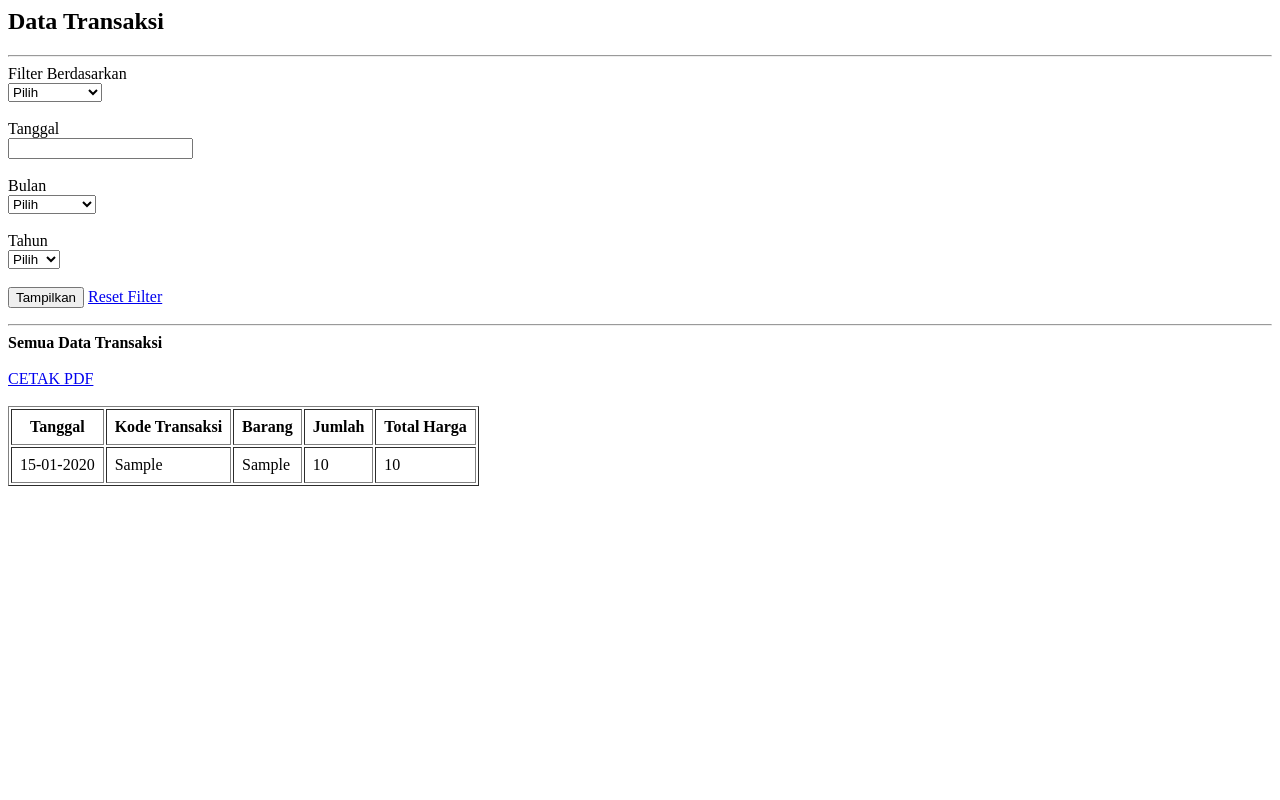
After one commit to tomi-atom/purch, a CodeIgniter app: page /database/index.php/transaksi/index in a window 1280 px wide. The commit adds this page. Run offline with CodeIgniter, Linux system fonts and the light colour scheme; tables that the repository leaves empty or names only in its code hold one stand-in row (values such as "Sample post"); some libraries are stand-ins or nearby versions.

Commit message:
90% nambah fitur filter dan cetak dlain

```diff
--- a/application/config/routes.php
+++ b/application/config/routes.php
@@ -62,6 +62,8 @@ $route['editBarangOld'] = "barang/editBarangOld";
 $route['editBarangOld/(:num)'] = "barang/editBarangOld/$1";
 $route['editBarang'] = "barang/editBarang";
 $route['deleteBarang'] = "barang/deleteBarang";
+$route['cetak_produk'] = "laporan/cetak_produk";
+
 
 
 
--- /dev/null
+++ b/application/controllers/Transaksi.php
@@ -0,0 +1,86 @@
+<?php if ( ! defined('BASEPATH')) exit('No direct script access allowed');
+class Transaksi extends CI_Controller {
+
+    public function __construct(){
+        parent::__construct();
+
+        $this->load->model('TransaksiModel');
+    }
+
+    public function index(){
+        if(isset($_GET['filter']) && ! empty($_GET['filter'])){ // Cek apakah user telah memilih filter dan klik tombol tampilkan
+            $filter = $_GET['filter']; // Ambil data filder yang dipilih user
+            if($filter == '1'){ // Jika filter nya 1 (per tanggal)
+                $tgl = $_GET['tanggal'];
+
+                $ket = 'Data Transaksi Tanggal '.date('d-m-y', strtotime($tgl));
+                $url_cetak = 'transaksi/cetak?filter=1&tahun='.$tgl;
+                $transaksi = $this->TransaksiModel->view_by_date($tgl); // Panggil fungsi view_by_date yang ada di TransaksiModel
+            }else if($filter == '2'){ // Jika filter nya 2 (per bulan)
+                $bulan = $_GET['bulan'];
+                $tahun = $_GET['tahun'];
+                $nama_bulan = array('', 'Januari','Februari','Maret','April','Mei','Juni','Juli','Agustus','September','Oktober','November','Desember');
+
+                $ket = 'Data Transaksi Bulan '.$nama_bulan[$bulan].' '.$tahun;
+                $url_cetak = 'transaksi/cetak?filter=2&bulan='.$bulan.'&tahun='.$tahun;
+                $transaksi = $this->TransaksiModel->view_by_month($bulan, $tahun); // Panggil fungsi view_by_month yang ada di TransaksiModel
+            }else{ // Jika filter nya 3 (per tahun)
+                $tahun = $_GET['tahun'];
+
+                $ket = 'Data Transaksi Tahun '.$tahun;
+                $url_cetak = 'transaksi/cetak?filter=3&tahun='.$tahun;
+                $transaksi = $this->TransaksiModel->view_by_year($tahun); // Panggil fungsi view_by_year yang ada di TransaksiModel
+            }
+        }else{ // Jika user tidak mengklik tombol tampilkan
+            $ket = 'Semua Data Transaksi';
+            $url_cetak = 'transaksi/cetak';
+            $transaksi = $this->TransaksiModel->view_all(); // Panggil fungsi view_all yang ada di TransaksiModel
+        }
+
+        $data['ket'] = $ket;
+        $data['url_cetak'] = base_url('index.php/'.$url_cetak);
+        $data['transaksi'] = $transaksi;
+        $data['option_tahun'] = $this->TransaksiModel->option_tahun();
+        $this->load->view('view', $data);
+    }
+
+    public function cetak(){
+        if(isset($_GET['filter']) && ! empty($_GET['filter'])){ // Cek apakah user telah memilih filter dan klik tombol tampilkan
+            $filter = $_GET['filter']; // Ambil data filder yang dipilih user
+            if($filter == '1'){ // Jika filter nya 1 (per tanggal)
+                $tgl = $_GET['tanggal'];
+
+                $ket = 'Data Transaksi Tanggal '.date('d-m-y', strtotime($tgl));
+                $transaksi = $this->TransaksiModel->view_by_date($tgl); // Panggil fungsi view_by_date yang ada di TransaksiModel
+            }else if($filter == '2'){ // Jika filter nya 2 (per bulan)
+                $bulan = $_GET['bulan'];
+                $tahun = $_GET['tahun'];
+                $nama_bulan = array('', 'Januari','Februari','Maret','April','Mei','Juni','Juli','Agustus','September','Oktober','November','Desember');
+
+                $ket = 'Data Transaksi Bulan '.$nama_bulan[$bulan].' '.$tahun;
+                $transaksi = $this->TransaksiModel->view_by_month($bulan, $tahun); // Panggil fungsi view_by_month yang ada di TransaksiModel
+            }else{ // Jika filter nya 3 (per tahun)
+                $tahun = $_GET['tahun'];
+
+                $ket = 'Data Transaksi Tahun '.$tahun;
+                $transaksi = $this->TransaksiModel->view_by_year($tahun); // Panggil fungsi view_by_year yang ada di TransaksiModel
+            }
+        }else{ // Jika user tidak mengklik tombol tampilkan
+            $ket = 'Semua Data Transaksi';
+            $transaksi = $this->TransaksiModel->view_all(); // Panggil fungsi view_all yang ada di TransaksiModel
+        }
+
+        $data['ket'] = $ket;
+        $data['transaksi'] = $transaksi;
+
+        ob_start();
+        $this->load->view('print', $data);
+        $html = ob_get_contents();
+        ob_end_clean();
+
+        require_once('./assets/html2pdf/html2pdf.class.php');
+        $pdf = new HTML2PDF('P','A4','en');
+        $pdf->WriteHTML($html);
+        $pdf->Output('Data Transaksi.pdf', 'D');
+    }
+}
--- /dev/null
+++ b/application/models/TransaksiModel.php
@@ -0,0 +1,34 @@
+<?php if ( ! defined('BASEPATH')) exit('No direct script access allowed');
+class TransaksiModel extends CI_Model {
+    public function view_by_date($date){
+        $this->db->where('DATE(tgl)', $date); // Tambahkan where tanggal nya
+
+        return $this->db->get('transaksi')->result();// Tampilkan data transaksi sesuai tanggal yang diinput oleh user pada filter
+    }
+
+    public function view_by_month($month, $year){
+        $this->db->where('MONTH(tgl)', $month); // Tambahkan where bulan
+        $this->db->where('YEAR(tgl)', $year); // Tambahkan where tahun
+
+        return $this->db->get('transaksi')->result(); // Tampilkan data transaksi sesuai bulan dan tahun yang diinput oleh user pada filter
+    }
+
+    public function view_by_year($year){
+        $this->db->where('YEAR(tgl)', $year); // Tambahkan where tahun
+
+        return $this->db->get('transaksi')->result(); // Tampilkan data transaksi sesuai tahun yang diinput oleh user pada filter
+    }
+
+    public function view_all(){
+        return $this->db->get('transaksi')->result(); // Tampilkan semua data transaksi
+    }
+
+    public function option_tahun(){
+        $this->db->select('YEAR(tgl) AS tahun'); // Ambil Tahun dari field tgl
+        $this->db->from('transaksi'); // select ke tabel transaksi
+        $this->db->order_by('YEAR(tgl)'); // Urutkan berdasarkan tahun secara Ascending (ASC)
+        $this->db->group_by('YEAR(tgl)'); // Group berdasarkan tahun pada field tgl
+
+        return $this->db->get()->result(); // Ambil data pada tabel transaksi sesuai kondisi diatas
+    }
+}
--- a/application/models/barang_model.php
+++ b/application/models/barang_model.php
@@ -145,6 +145,10 @@ class Barang_model extends CI_Model
 
         return $this->db->affected_rows();
     }
+    function deleterecords($id)
+    {
+        $this->db->query("delete  from users where user_id='".$id."'");
+    }
 
 
     /**
--- a/application/views/addNew.php
+++ b/application/views/addNew.php
@@ -57,7 +57,7 @@
                                 <div class="col-md-6">
                                     <div class="form-group">
                                         <label for="mobile">Mobile Number</label>
-                                        <input type="text" class="form-control required digits" id="mobile" name="mobile" maxlength="10">
+                                        <input type="text" class="form-control required digits" id="mobile" name="mobile" maxlength="20">
                                     </div>
                                 </div>
                                 <div class="col-md-6">
--- /dev/null
+++ b/application/views/view.php
@@ -0,0 +1,112 @@
+<html>
+<head>
+    <title>PDF</title>
+
+    <link rel="stylesheet" href="<?php echo base_url('assets/jquery-ui/jquery-ui.min.css'); ?>" /> <!-- Load file css jquery-ui -->
+    <script src="<?php echo base_url('assets/jquery.min.js'); ?>"></script> <!-- Load file jquery -->
+</head>
+<body>
+<h2>Data Transaksi</h2><hr>
+<form method="get" action="">
+    <label>Filter Berdasarkan</label><br>
+    <select name="filter" id="filter">
+        <option value="">Pilih</option>
+        <option value="1">Per Tanggal</option>
+        <option value="2">Per Bulan</option>
+        <option value="3">Per Tahun</option>
+    </select>
+    <br /><br />
+    <div id="form-tanggal">
+        <label>Tanggal</label><br>
+        <input type="text" name="tanggal" class="input-tanggal" />
+        <br /><br />
+    </div>
+    <div id="form-bulan">
+        <label>Bulan</label><br>
+        <select name="bulan">
+            <option value="">Pilih</option>
+            <option value="1">Januari</option>
+            <option value="2">Februari</option>
+            <option value="3">Maret</option>
+            <option value="4">April</option>
+            <option value="5">Mei</option>
+            <option value="6">Juni</option>
+            <option value="7">Juli</option>
+            <option value="8">Agustus</option>
+            <option value="9">September</option>
+            <option value="10">Oktober</option>
+            <option value="11">November</option>
+            <option value="12">Desember</option>
+        </select>
+        <br /><br />
+    </div>
+    <div id="form-tahun">
+        <label>Tahun</label><br>
+        <select name="tahun">
+            <option value="">Pilih</option>
+            <?php
+            foreach($option_tahun as $data){ // Ambil data tahun dari model yang dikirim dari controller
+                echo '<option value="'.$data->tahun.'">'.$data->tahun.'</option>';
+            }
+            ?>
+        </select>
+        <br /><br />
+    </div>
+    <button type="submit">Tampilkan</button>
+    <a href="<?php echo base_url(); ?>">Reset Filter</a>
+</form>
+<hr />
+
+<b><?php echo $ket; ?></b><br /><br />
+<a href="<?php echo $url_cetak; ?>">CETAK PDF</a><br /><br />
+<table border="1" cellpadding="8">
+    <tr>
+        <th>Tanggal</th>
+        <th>Kode Transaksi</th>
+        <th>Barang</th>
+        <th>Jumlah</th>
+        <th>Total Harga</th>
+    </tr>
+    <?php
+    if( ! empty($transaksi)){
+        $no = 1;
+        foreach($transaksi as $data){
+            $tgl = date('d-m-Y', strtotime($data->tgl));
+
+            echo "<tr>";
+            echo "<td>".$tgl."</td>";
+            echo "<td>".$data->kode."</td>";
+            echo "<td>".$data->barang."</td>";
+            echo "<td>".$data->jumlah."</td>";
+            echo "<td>".$data->total_harga."</td>";
+            echo "</tr>";
+            $no++;
+        }
+    }
+    ?>
+
+    <script src="<?php echo base_url('assets/jquery-ui/jquery-ui.min.js'); ?>"></script> <!-- Load file plugin js jquery-ui -->
+    <script>
+        $(document).ready(function(){ // Ketika halaman selesai di load
+            $('.input-tanggal').datepicker({
+                dateFormat: 'yy-mm-dd' // Set format tanggalnya jadi yyyy-mm-dd
+            });
+            $('#form-tanggal, #form-bulan, #form-tahun').hide(); // Sebagai default kita sembunyikan form filter tanggal, bulan & tahunnya
+            $('#filter').change(function(){ // Ketika user memilih filter
+                if($(this).val() == '1'){ // Jika filter nya 1 (per tanggal)
+                    $('#form-bulan, #form-tahun').hide(); // Sembunyikan form bulan dan tahun
+                    $('#form-tanggal').show(); // Tampilkan form tanggal
+                }else if($(this).val() == '2'){ // Jika filter nya 2 (per bulan)
+                    $('#form-tanggal').hide(); // Sembunyikan form tanggal
+                    $('#form-bulan, #form-tahun').show(); // Tampilkan form bulan dan tahun
+                }else{ // Jika filternya 3 (per tahun)
+                    $('#form-tanggal, #form-bulan').hide(); // Sembunyikan form tanggal dan bulan
+                    $('#form-tahun').show(); // Tampilkan form tahun
+                }
+                $('#form-tanggal input, #form-bulan select, #form-tahun select').val(''); // Clear data pada textbox tanggal, combobox bulan & tahun
+            })
+        })
+    </script>
+</table>
+</body>
+</html>
```
Also changed, not shown: application/views/barangs.php (+73 -1 lines), application/views/cetak_produk.php (added, +54 -0 lines), application/views/contoh.php (added, +12 -0 lines), application/views/laporan.php (added, +28 -0 lines), application/views/print.php (added, +44 -0 lines).
